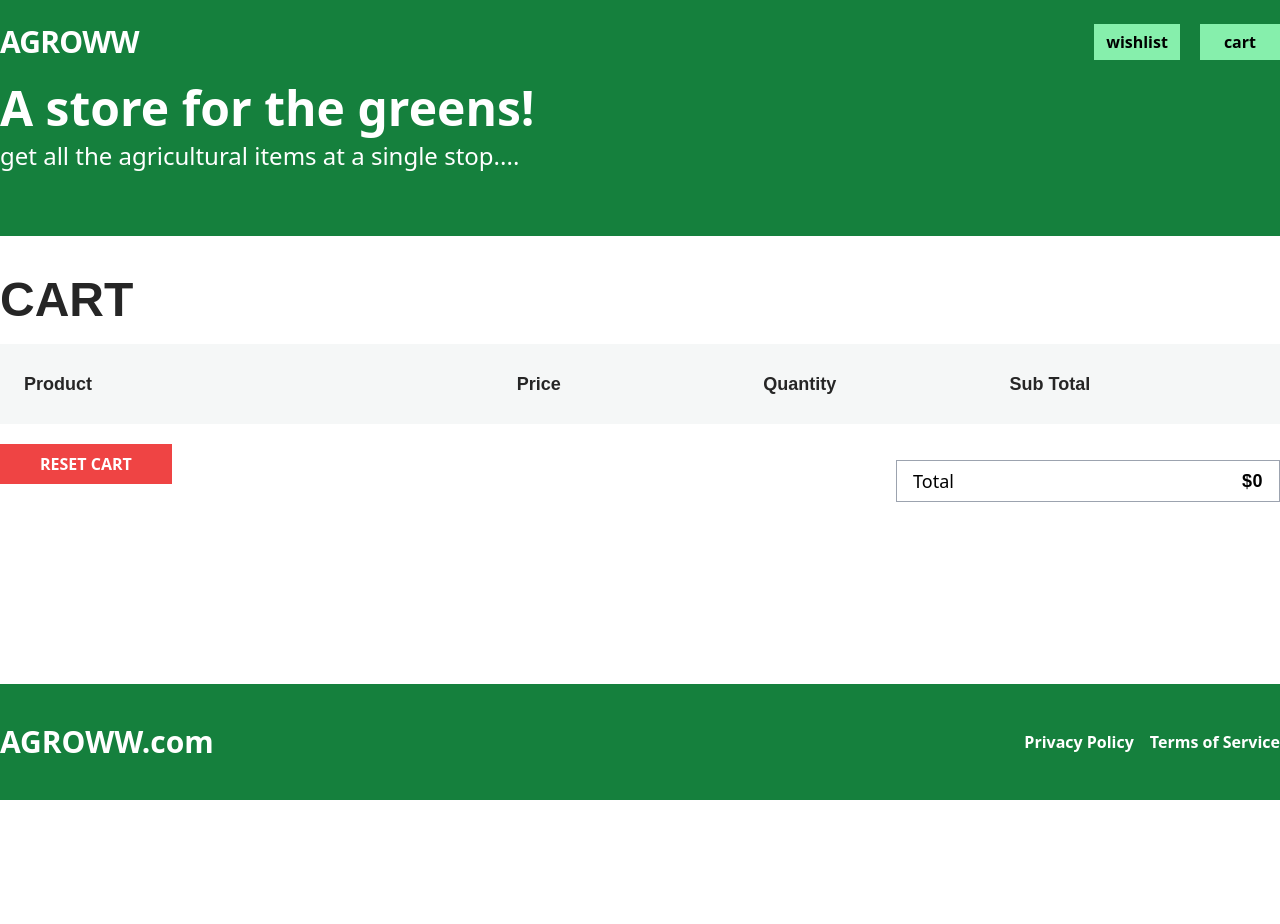
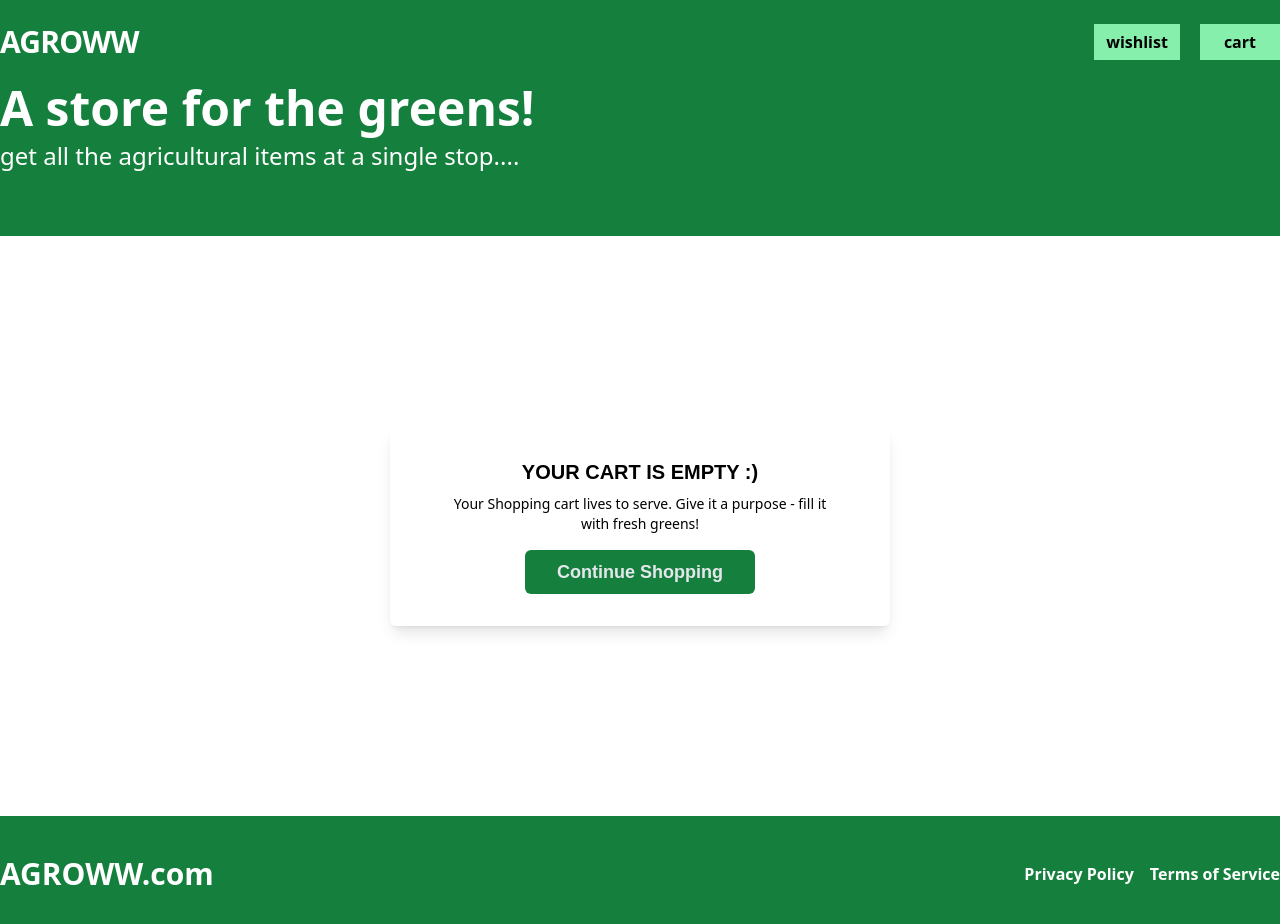
Before and after one commit to Tirthankar03/agroww, a React (Vite) app: page /cart in a window 1280 px wide. Shown: the top 924 px of the page. Before the commit the page ends 800 px from the top, so only its background shows below. Built offline with nearby package versions, Linux system fonts and the light colour scheme.

Commit message:
EmptyCard added for null check in wishlist and cart

```diff
--- /dev/null
+++ b/src/components/EmptyCard.tsx
@@ -0,0 +1,32 @@
+import { FC } from 'react';
+import { Link } from 'react-router-dom'
+
+interface EmptyCardProps {
+    title: string;
+    subtitle: string;
+  }
+
+const EmptyCard: FC<EmptyCardProps> = ({title, subtitle}) =>  {
+  return (
+    <div className="flex h-[500px] w-full flex-1 items-center justify-center">
+    <div className="max-w-[500px] p-4 py-8 bg-white flex gap-4 flex-col items-center justify-center rounded-md shadow-lg">
+            <h1 className="font-titleFont text-xl font-bold uppercase">
+              {title}
+              {/* YOUR CART IS EMPTY :) */}
+            </h1>
+            <p className="text-sm text-center px-10 -mt-2">
+              {/* Your Shopping cart lives to serve. Give it a purpose - fill it with
+              fresh greens! */}
+              {subtitle}
+            </p>
+            <Link to="/">
+              <button className="bg-green-700 rounded-md cursor-pointer hover:bg-green-500 active:bg-green-600 px-8 py-2 font-titleFont font-semibold text-lg text-gray-200 hover:text-white duration-300">
+                Continue Shopping
+              </button>
+            </Link>
+          </div>
+     </div>
+  )
+}
+
+export default EmptyCard
--- a/src/pages/CartPage.tsx
+++ b/src/pages/CartPage.tsx
@@ -2,6 +2,8 @@ import { useEffect, useState } from "react";
 import ItemCard from "../components/ItemCard";
 import { resetCart } from "../store/features/productSlice";
 import { useAppDispatch, useAppSelector } from "../store/store";
+import { Link } from "react-router-dom";
+import EmptyCard from "../components/EmptyCard";
 
 function CartPage() {
   // const products: Product[] = Products
@@ -22,9 +24,14 @@ function CartPage() {
 
   return (
     <div className="container">
-      <h1 className="text-5xl text-primeColor font-titleFont font-bold">
+      {/* <h1 className="text-5xl text-primeColor font-titleFont font-bold">
         CART
-      </h1>
+      </h1> */}
+{products.length == 0 ? (
+  <EmptyCard title="YOUR CART IS EMPTY :)" subtitle="Your Shopping cart lives to serve. Give it a purpose - fill it with
+  fresh greens! "/>
+
+): (
   <div className="pb-20 mt-5">
   <div className="w-full h-20 bg-[#F5F7F7] text-primeColor hidden lgl:grid grid-cols-5 place-content-center px-6 text-lg font-titleFont font-semibold">
     <h2 className="col-span-2">Product</h2>
@@ -67,6 +74,8 @@ function CartPage() {
     </div>
   </div>
 </div>
+)}
+
     </div>
   );
 }
--- a/src/pages/WishListPage.tsx
+++ b/src/pages/WishListPage.tsx
@@ -1,4 +1,6 @@
 import Card from "../components/Card"
+import EmptyCard from "../components/EmptyCard";
+import { Product } from "../libs/type"
 import { useAppSelector } from "../store/store";
 
 
@@ -7,8 +9,12 @@ function WishListPage() {
     const wishlists = useAppSelector((state) => state.product.wishlist);
 
     return (
+      <>
+          {wishlists.length === 0 ? (
+              <EmptyCard title="YOU HAVE NO WISHLISTS :(" subtitle="Check our awesome collection and get your fresh greens now!" />
+          ) : (
               <div className="z-20 grid grid-cols-1 gap-5 md:grid-cols-3">
-    {wishlists?.map((product) => (
+                  {wishlists.map((product) => (
                       <Card
                           key={product.id}
                           id={product.id}
@@ -19,11 +25,11 @@ function WishListPage() {
                           price={product.price}
                           wishlist={true}
                       />
-    )) }
-
-
+                  ))}
               </div>
-  )
+          )}
+      </>
+  );
 }
 
 export default WishListPage
```
Lines whose indentation alone changed are shown as unchanged.
